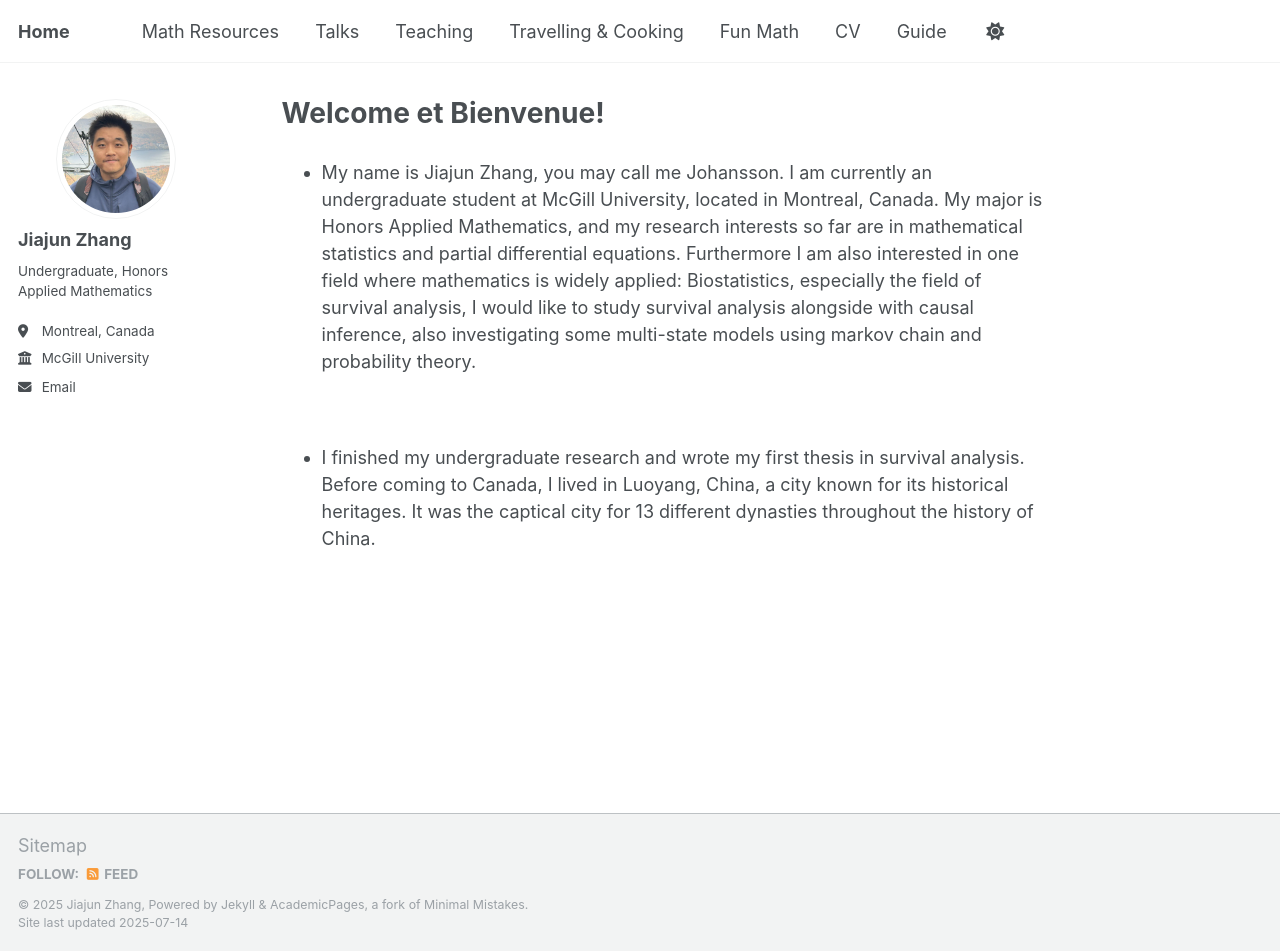
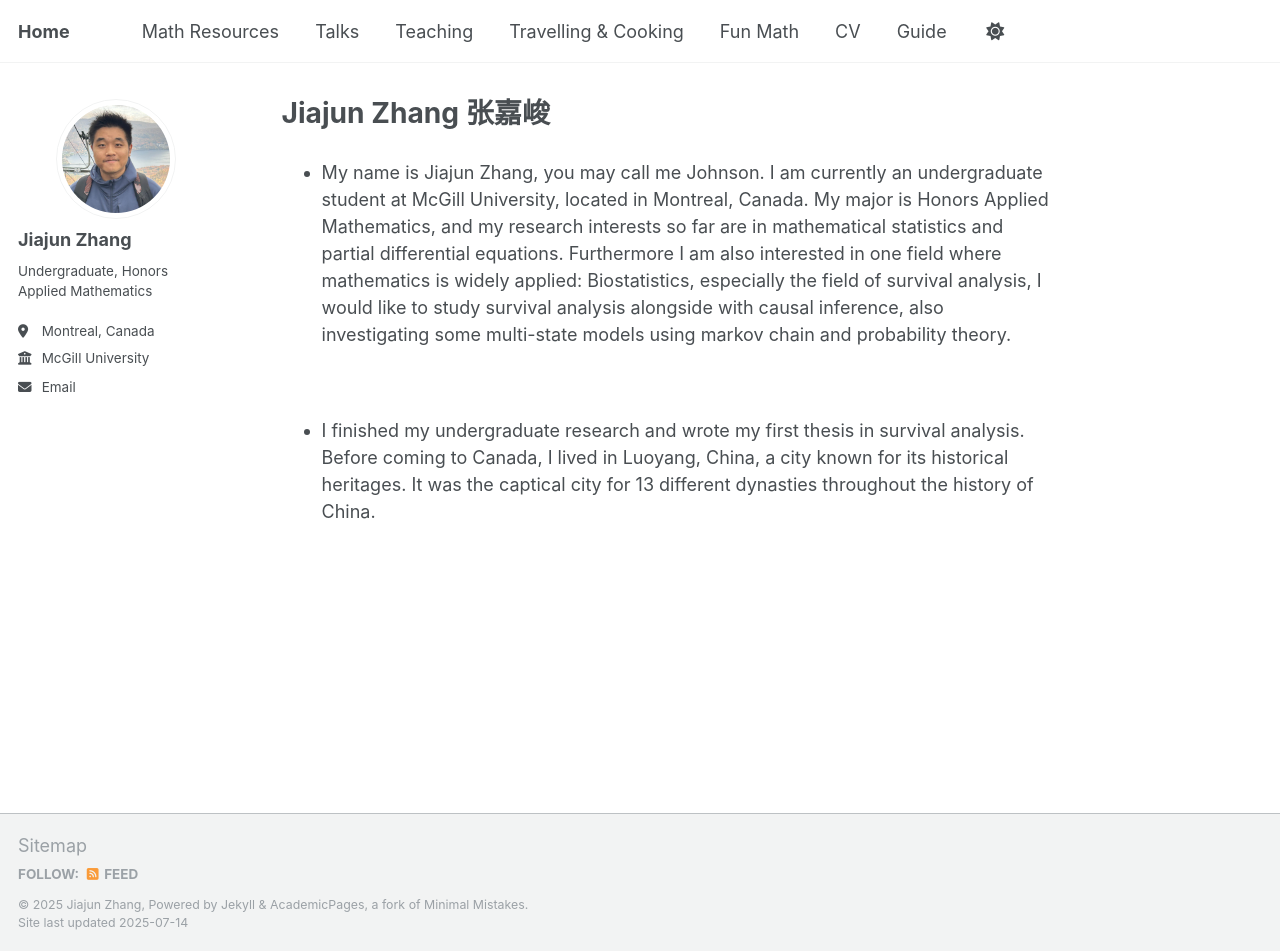
Before and after one commit to JohanssonRein/JohanssonRein.github.io, a Jekyll site: the page built from _pages/about.md, in a window 1280 px wide and 951 px high. Built offline with Jekyll 4.4.1, drawn with Linux system fonts in a browser that asks for light colours.

Commit message:
Update about.md

```diff
--- a/_pages/about.md
+++ b/_pages/about.md
@@ -1,13 +1,13 @@
 ---
 permalink: /
-title: "Welcome et Bienvenue!"
+title: "Jiajun Zhang 张嘉峻"
 author_profile: true
 redirect_from:
   - /about/
   - /about.html
 ---
 
-* My name is Jiajun Zhang, you may call me Johansson. I am currently an undergraduate student at McGill University, located in Montreal, Canada. My major is Honors Applied Mathematics, and my research interests so far are in mathematical statistics and partial differential equations. Furthermore I am also interested in one field where mathematics is widely applied:  Biostatistics, especially the field of survival analysis, I would like to study survival analysis alongside with causal inference, also investigating some multi-state models using markov chain and probability theory.
+* My name is Jiajun Zhang, you may call me Johnson. I am currently an undergraduate student at McGill University, located in Montreal, Canada. My major is Honors Applied Mathematics, and my research interests so far are in mathematical statistics and partial differential equations. Furthermore I am also interested in one field where mathematics is widely applied:  Biostatistics, especially the field of survival analysis, I would like to study survival analysis alongside with causal inference, also investigating some multi-state models using markov chain and probability theory.
 
 <br>
 
```
